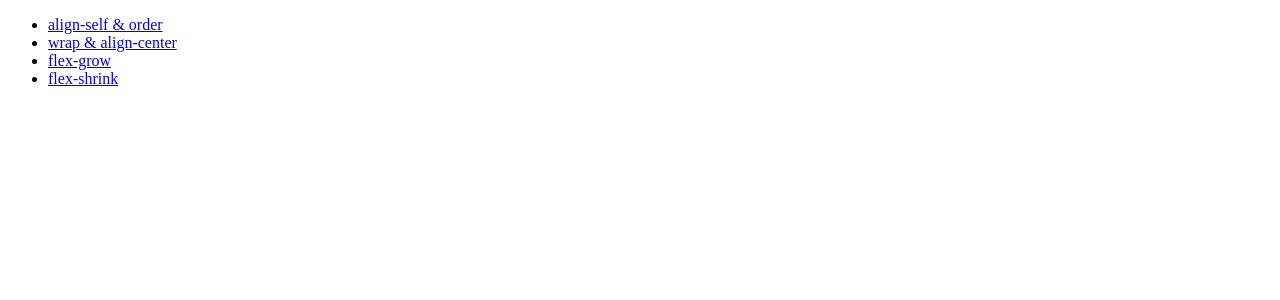
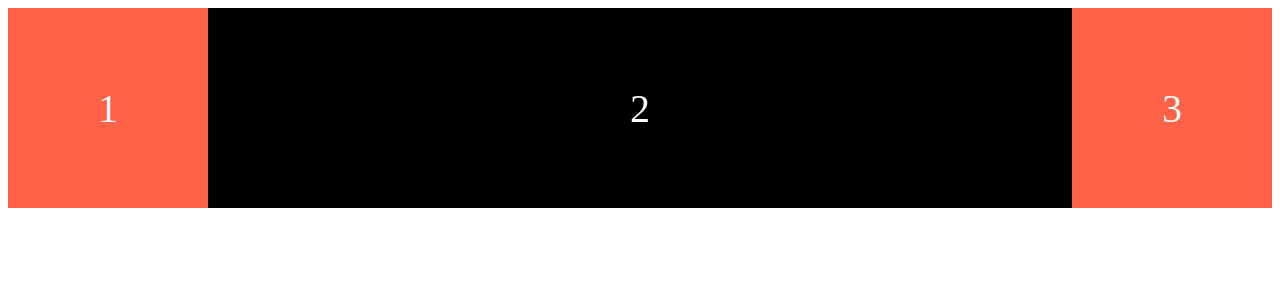
Before and after one commit to nlom0218/css-layout-master, a React (Create React App) app: page /flexbox/basis in a window 1280 px wide. Shown: the top 300 px of the page. Built offline with nearby package versions, Linux system fonts and the light colour scheme.

Commit message:
flex-basis

```diff
--- a/src/App.js
+++ b/src/App.js
@@ -6,6 +6,7 @@ import Home from './Home';
 import Wrap from './FlexBox/Wrap';
 import Grow from './FlexBox/Grow';
 import Shrink from './FlexBox/Shrink';
+import Basis from "./FlexBox/Basis"
 
 function App() {
   return (
@@ -16,6 +17,7 @@ function App() {
         <Route path="/flexbox/wrap"><Wrap /></Route>
         <Route path="/flexbox/grow"><Grow /></Route>
         <Route path="/flexbox/shrink"><Shrink /></Route>
+        <Route path="/flexbox/basis"><Basis /></Route>
         <Route path="/flexbox"><FlexBox /></Route>
       </Switch>
     </Router>
--- /dev/null
+++ b/src/FlexBox/Basis.js
@@ -0,0 +1,33 @@
+import React from 'react';
+import styled from 'styled-components';
+
+const Wrapper = styled.div`
+  display: flex;
+  /* flex-direction: column; */
+  height: 200px;
+  justify-content: space-around;
+`
+
+const Box = styled.div`
+  flex-basis: 200px;
+  background-color: tomato;
+  color: white;
+  font-size: 40px;
+  display: flex;
+  justify-content: center;
+  align-items: center;
+  :nth-child(2) {
+    background-color: black;
+    flex-grow: 1;
+  }
+`
+
+const Grow = () => {
+  return (<Wrapper>
+    <Box>1</Box>
+    <Box>2</Box>
+    <Box>3</Box>
+  </Wrapper>);
+}
+
+export default Grow;
--- a/src/FlexBox/FlexBox.js
+++ b/src/FlexBox/FlexBox.js
@@ -23,6 +23,9 @@ const FlexBox = () => {
     <Item>
       <Link to="/flexbox/shrink">flex-shrink</Link>
     </Item>
+    <Item>
+      <Link to="/flexbox/basis">flex-basis</Link>
+    </Item>
   </List>);
 }
 
```
Also changed, not shown: 1 other file (tests, documents, lock files or other folders).
